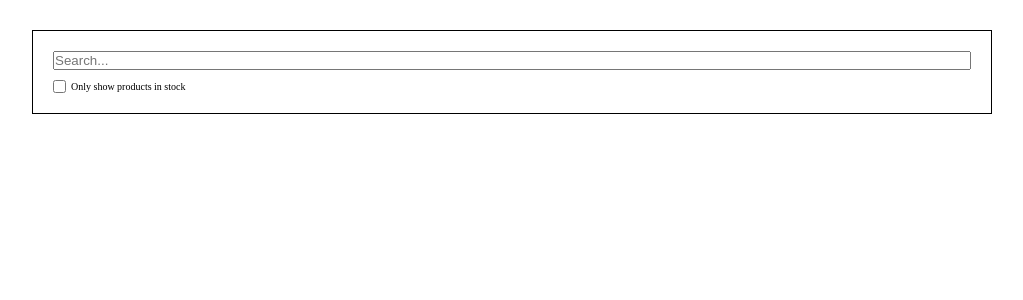
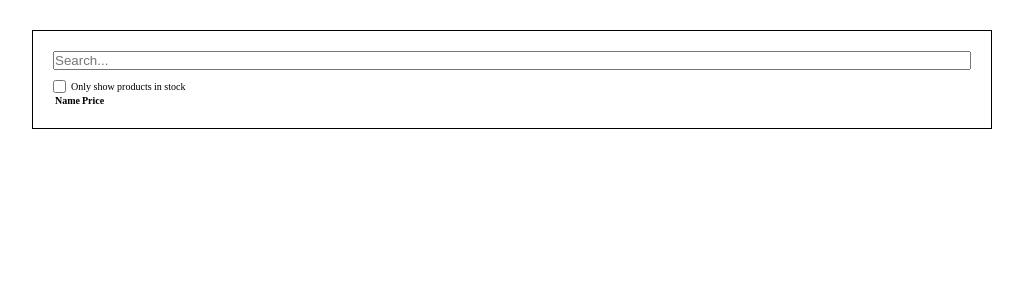
Before and after one commit to ArthurFAmaral95/Shopping_Inventory, a React (Vite) app: page / in a window 1280 px wide. Shown: the top 300 px of the page, without its empty margins (128-1151 px from the left). Built offline with nearby package versions, Linux system fonts and the light colour scheme.

Commit message:
table header

```diff
--- a/src/components/FilterableProductTable/index.jsx
+++ b/src/components/FilterableProductTable/index.jsx
@@ -1,10 +1,12 @@
+import { ProductTable } from '../ProductTable'
 import { SearchBar } from '../SearchBar'
 import './styles.css'
 
 export function FilterableProductTable() {
   return (
-    <>
+    <div className="filterableProductTable">
       <SearchBar />
-    </>
+      <ProductTable />
+    </div>
   )
 }
--- /dev/null
+++ b/src/components/ProductTable/index.jsx
@@ -0,0 +1,10 @@
+import { ProductTableHeader } from '../ProductTableHeader'
+import './styles.css'
+
+export function ProductTable() {
+  return (
+    <table>
+      <ProductTableHeader />
+    </table>
+  )
+}
--- /dev/null
+++ b/src/components/ProductTableHeader/index.jsx
@@ -0,0 +1,12 @@
+import './styles.css'
+
+export function ProductTableHeader() {
+  return (
+    <thead>
+      <tr>
+        <th>Name</th>
+        <th>Price</th>
+      </tr>
+    </thead>
+  )
+}
```
Also changed, not shown: src/components/ProductTable/styles.css (added), src/components/ProductTableHeader/styles.css (added).
